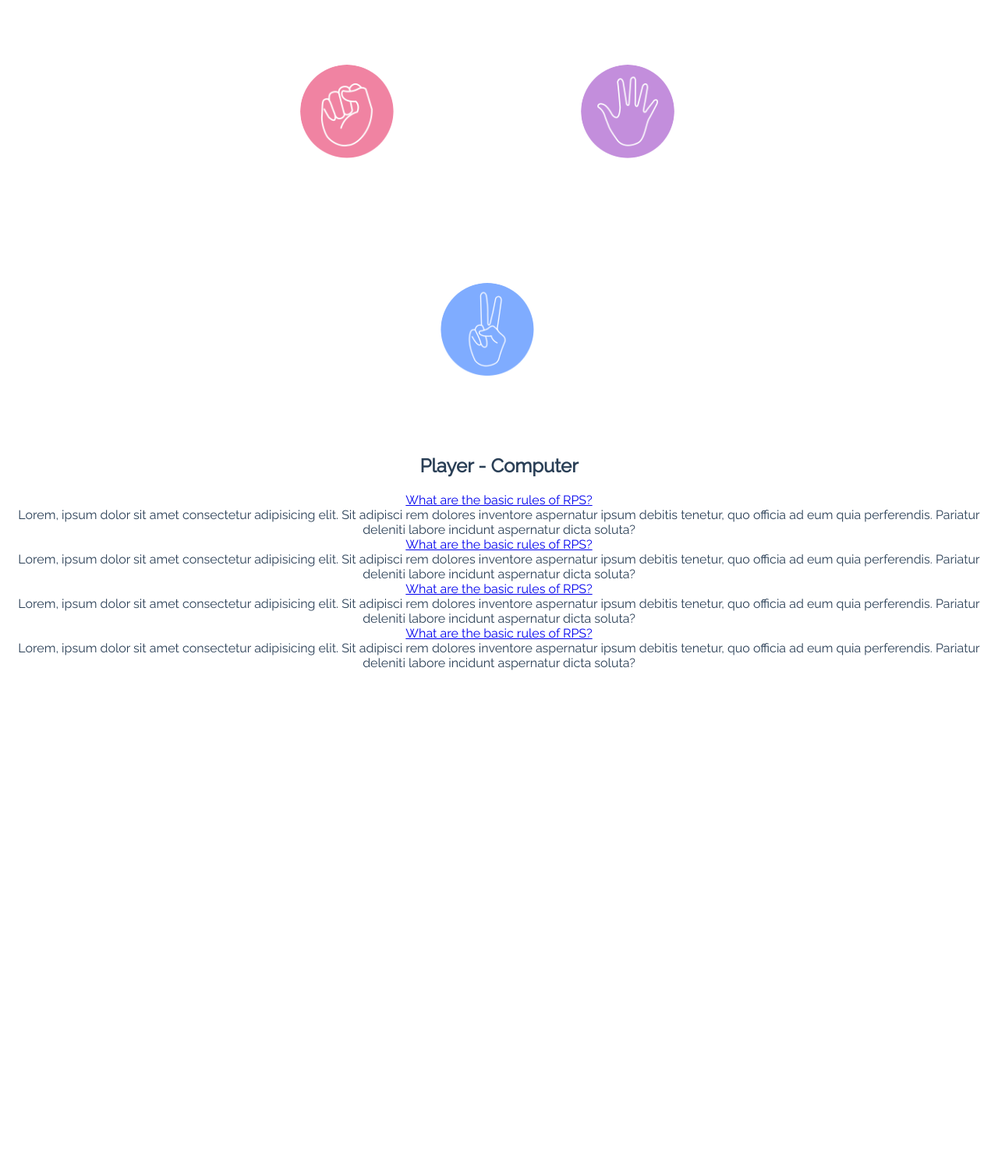
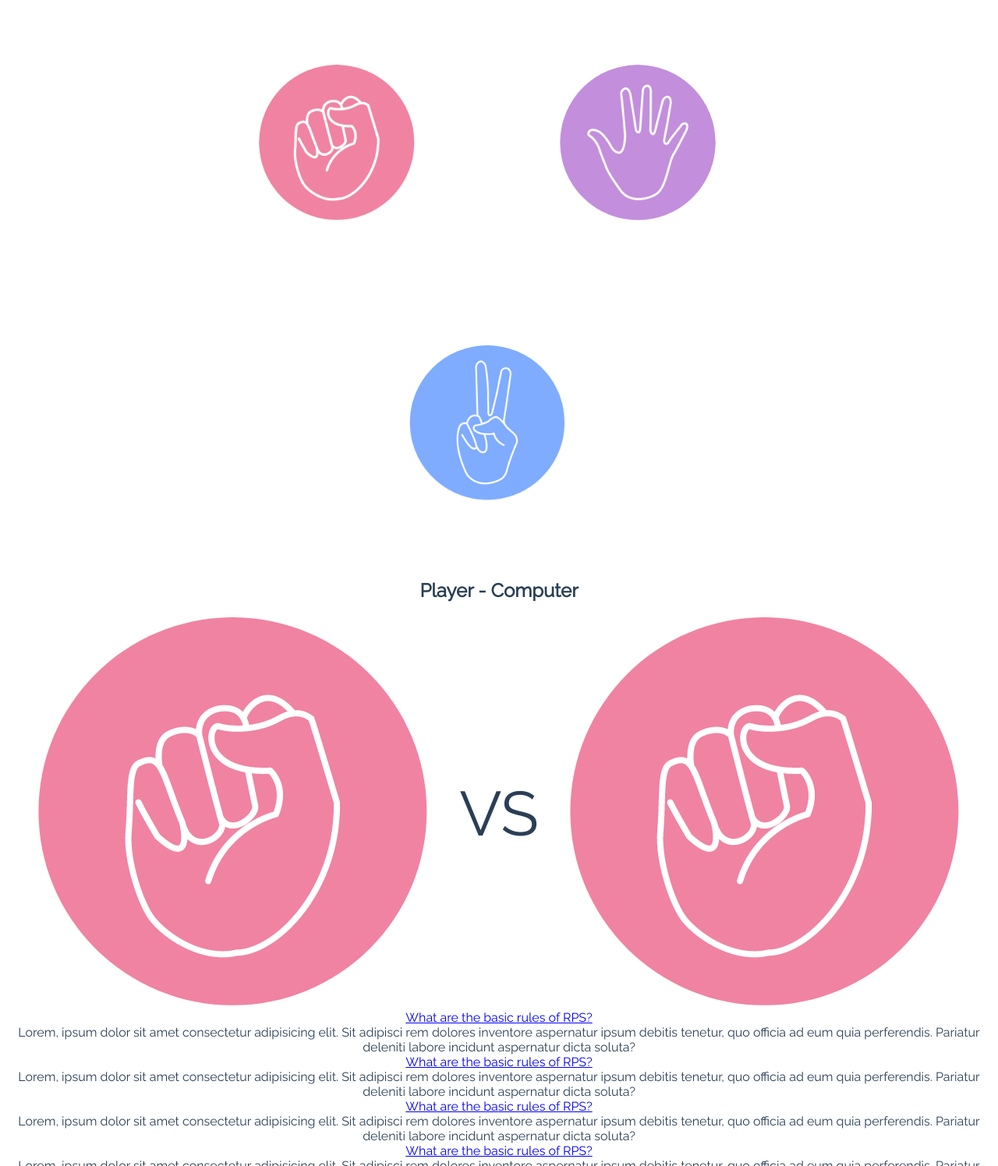
Before and after one commit to doreilly2022/rock_paper_scissors, a plain HTML site: page index.html in a window 1280 px wide. Shown: the part 467-1963 px from the top of the page at 78% size. Before the commit the page ends 1335 px from the top, so only its background shows below. Drawn offline with Linux system fonts and the light colour scheme.

Commit message:
Style score board and add in moves

```diff
--- a/assets/css/style.css
+++ b/assets/css/style.css
@@ -35,12 +35,28 @@ h3 {
     border-radius: 20px;
 }
 .rps {
-    flex: 1 1 30%;
+    flex: 1 1 3%;
     border-radius: 50%;
     padding:10%;
     animation-name: anim-fade;
     animation-duration: 1s;
     animation-fill-mode: forwards;
     width: 100%;
-    max-width: 120px;
+    max-width: 200px;
 }
+
+
+/* --------- Score board*/
+.display-moves {
+    display: flex;
+    flex-wrap:wrap;
+    align-items: center;
+    justify-content: space-evenly;
+}
+.move {
+    border-radius: 50%;
+    border-width: 4px;
+}
+.seperator {
+    font-size:5em;
+}
--- a/index.html
+++ b/index.html
@@ -38,6 +38,15 @@
         -
         Computer <span id="comp_score"></span>
     </h2>
+    <div class="display-moves">
+        <div class="move">
+            <img id="p-move" src="assets/images/rock_logo.png">
+        </div>
+        <div class="seperator">VS</div>
+        <div class="move">
+            <img id="p-move" src="assets/images/rock_logo.png">
+        </div>
+    </div>
     </div>
     </section>
     <section class="faq">
```
